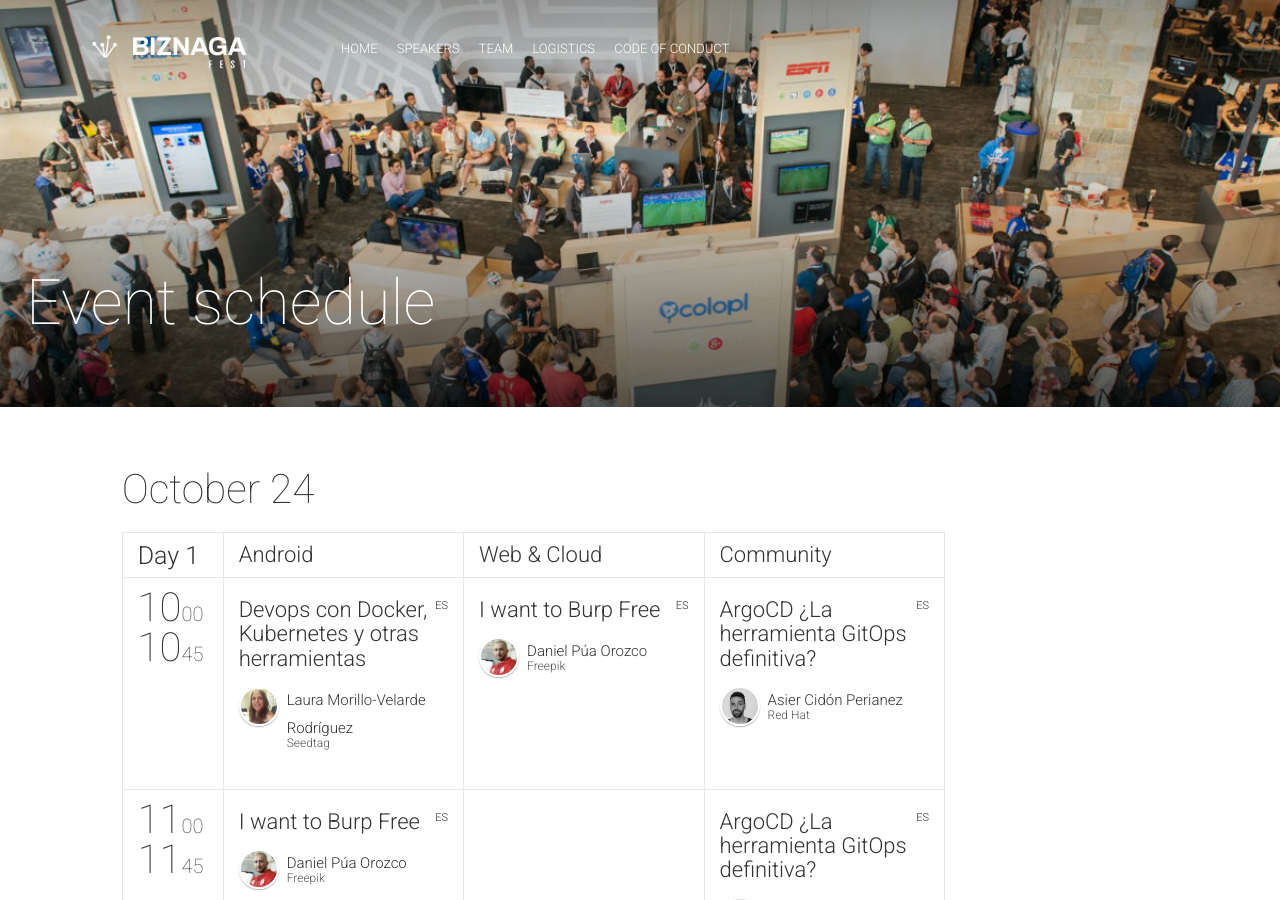
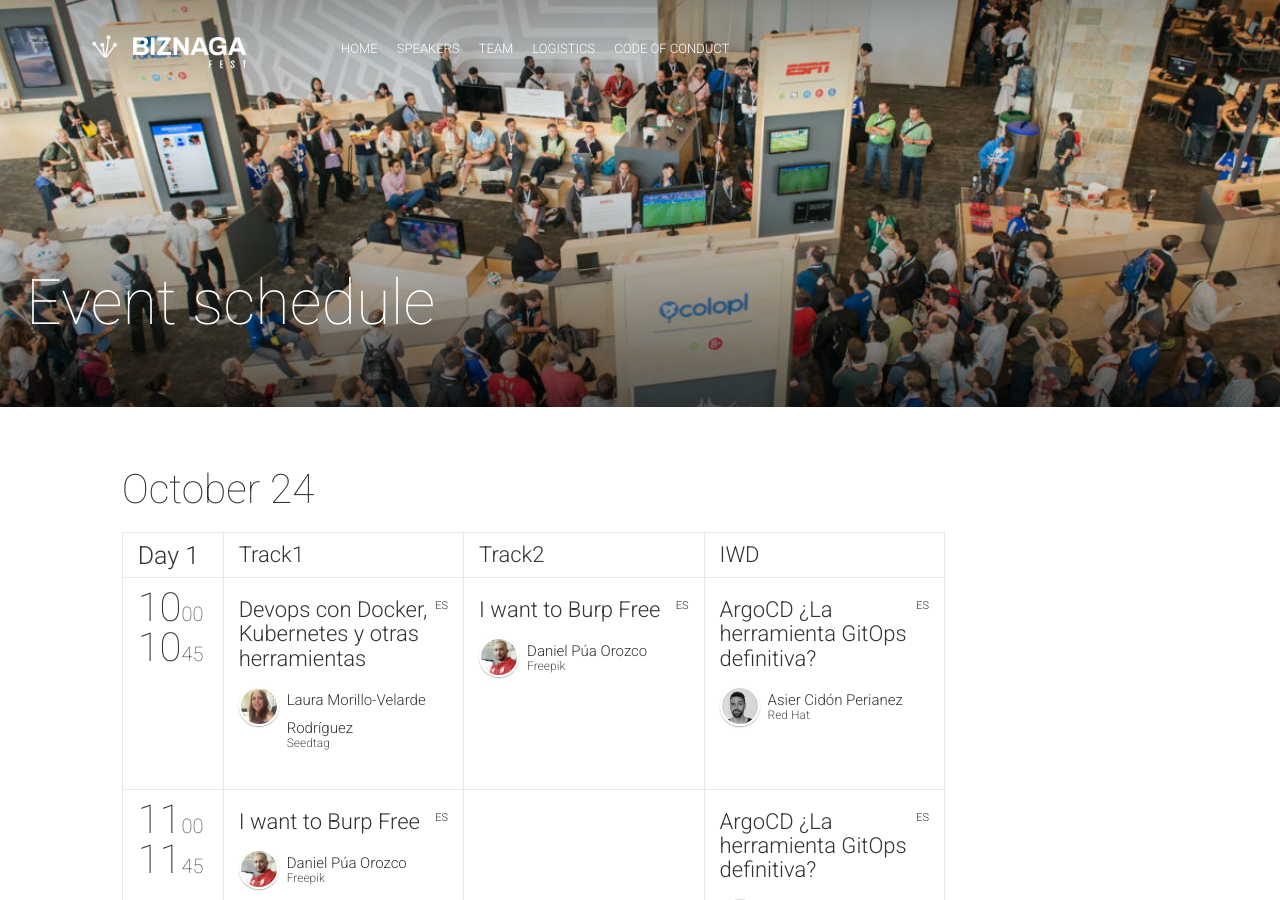
Before and after one commit to GDGMalaga/BiznagaFest-22, a Jekyll site: the page built from schedule.html, in a window 1280 px wide and 900 px high. Built offline with Jekyll 4.4.1, drawn with Linux system fonts in a browser that asks for light colours; nearby versions of some CDN libraries; comment, search, counter and statistics services are not loaded.

Commit message:
sponsor: malt

```diff
--- a/_data/partners.yml
+++ b/_data/partners.yml
@@ -11,7 +11,7 @@
     - {
         name: "Malt",
         description: "Malt",
-        link: "https://www.fortris.com/",
+        link: "https://www.malt.es/create-profile?utm_medium=organic&utm_source=event&utm_campaign=es_aqcuis_freelance_offlineevent_newuser_madrid_marketing",
         imageUrl: "malt.jpeg",
       }
     - {
--- a/_data/schedule.yml
+++ b/_data/schedule.yml
@@ -2,9 +2,9 @@
   date: "2014-10-24"
   dateReadable: "October 24"
   tracks:
-    - {title: "Android", color: "#90be4e"}
-    - {title: "Web & Cloud", color: "#03a9f4"}
-    - {title: "Community", color: "#e91e63"}
+    - {title: "Track1", color: "#90be4e"}
+    - {title: "Track2", color: "#03a9f4"}
+    - {title: "IWD", color: "#e91e63"}
   timeslots:
     - {
     	startTime: "10:00",
```
